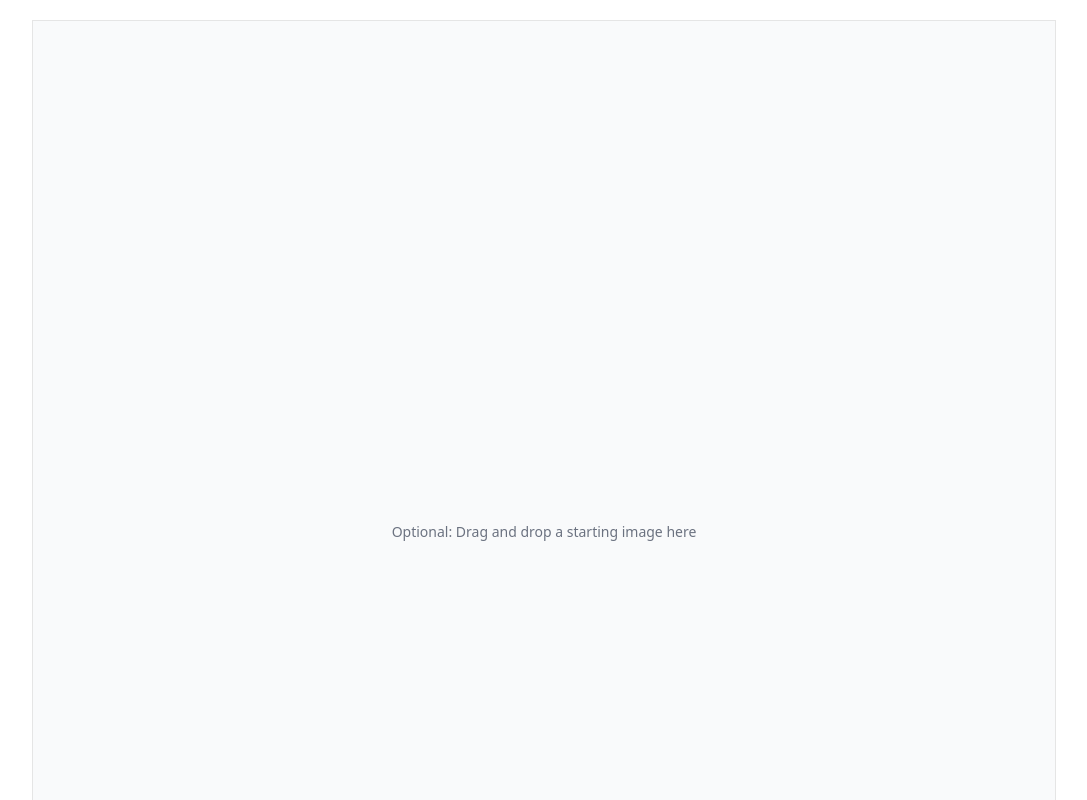
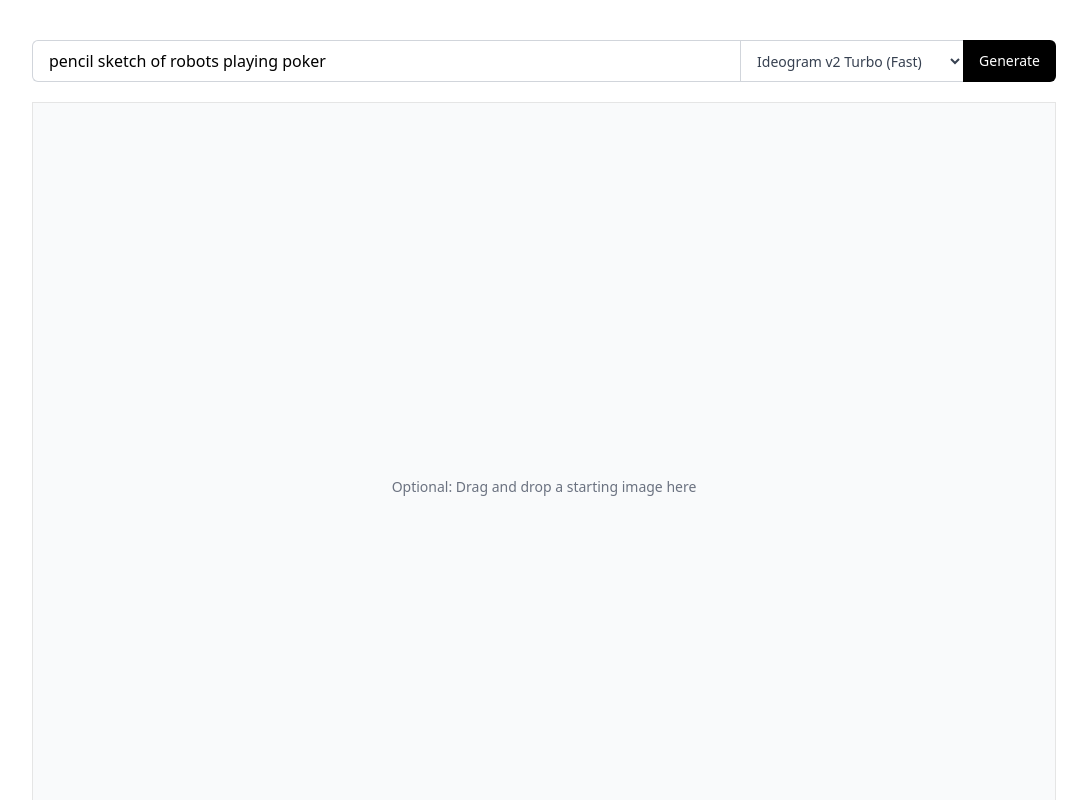
Before and after one commit to replicate/inpainter, a Next.js app: page /paint in a window 1280 px wide. Shown: the top 800 px of the page, without its empty margins (96-1183 px from the left). Built offline with nearby package versions, Linux system fonts and the light colour scheme.

Commit message:
Change aspect ratio to 4:3

```diff
--- a/pages/api/predictions/index.js
+++ b/pages/api/predictions/index.js
@@ -12,6 +12,8 @@ export default async function handler(req, res) {
   }
 
   const modelVersion = req.body.model || "ideogram-ai/ideogram-v2";
+
+  req.body.aspect_ratio = "4:3";
 
   const body = JSON.stringify({
     input: req.body,
--- a/pages/paint.js
+++ b/pages/paint.js
@@ -90,6 +90,10 @@ export default function Home() {
 
       <main className="container mx-auto p-5">
 
+        <div className="max-w-[min(1024px,100vw-40px)] mx-auto">
+          <PromptForm onSubmit={handleSubmit} />
+        </div>
+
 
         <div className="border-hairline max-w-[min(1024px,100vw-40px)] mx-auto relative">
           <Dropzone
@@ -99,7 +103,7 @@ export default function Home() {
           />
           <div
             className="bg-gray-50 relative w-full flex items-stretch"
-            style={{ maxHeight: "min(1024px, 100vw - 40px)" }}
+            style={{ maxHeight: "min(768px, 100vw - 40px)" }}
           >
             <Canvas
               predictions={predictions}
@@ -110,8 +114,6 @@ export default function Home() {
         </div>
 
         <div className="max-w-[min(1024px,100vw-40px)] mx-auto">
-          <PromptForm onSubmit={handleSubmit} />
-
           {error && <div className="text-red-700 bg-red-50 p-3 rounded-md mb-5">{error}</div>}
 
           <div className="text-center">
```
